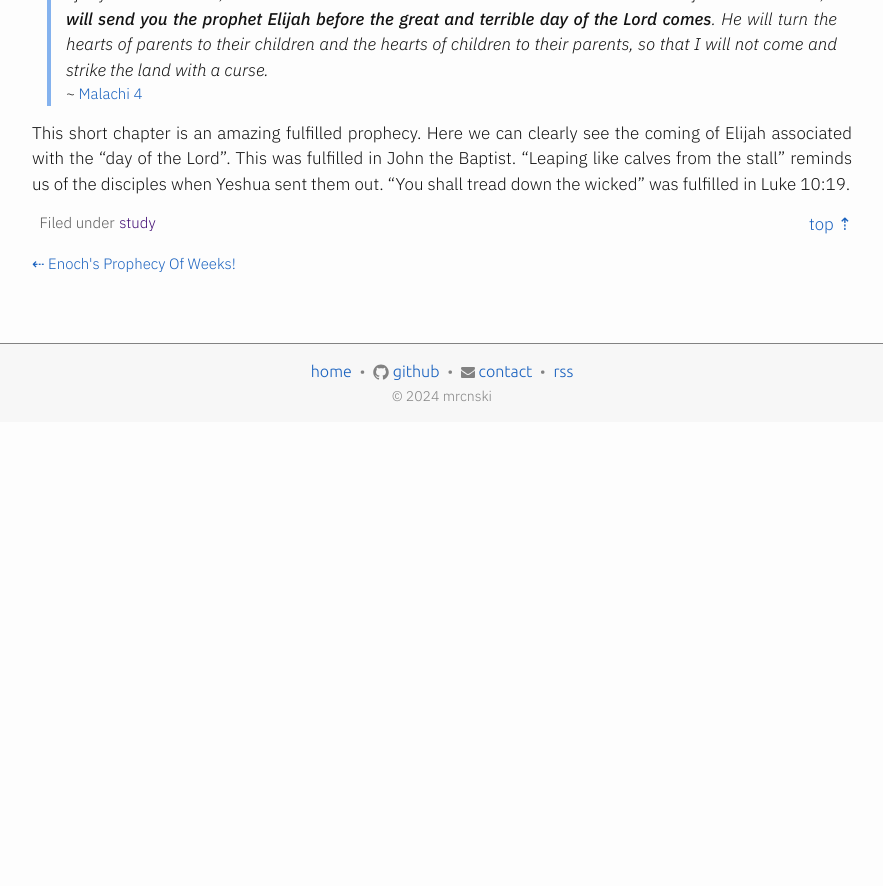
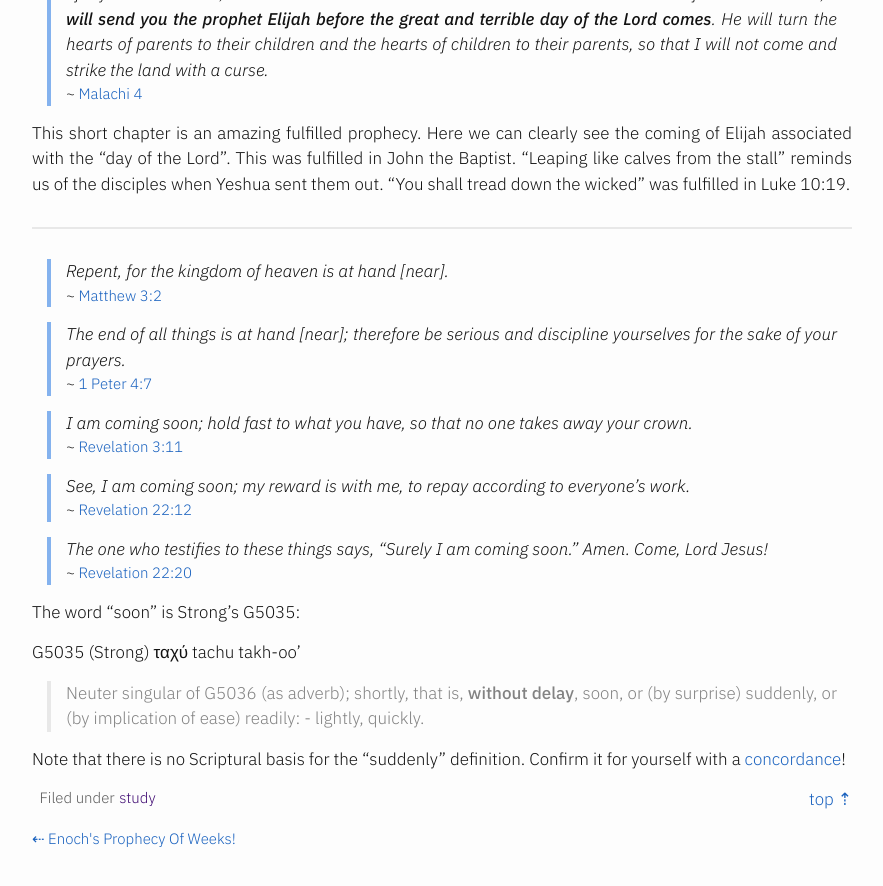
Before and after one commit to mrcnski/believeobey.live, a Jekyll site: the page built from _posts/2024-09-11-the-son-already-returned.md, in a window 1280 px wide and 900 px high, scrolled down 2139 px. Shown: the top 886 px of the window, without its empty margins (198-1081 px from the left). Built offline with Jekyll 4.4.1, drawn with Linux system fonts in a browser that asks for light colours; before the commit the page ends 2561 px from its top, so only the background shows below that.

Commit message:
Add some verses

```diff
--- a/_posts/2024-09-11-the-son-already-returned.md
+++ b/_posts/2024-09-11-the-son-already-returned.md
@@ -77,3 +77,43 @@ verse="Malachi 4"
 %}
 
 This short chapter is an amazing fulfilled prophecy. Here we can clearly see the coming of Elijah associated with the "day of the Lord". This was fulfilled in John the Baptist. "Leaping like calves from the stall" reminds us of the disciples when Yeshua sent them out. "You shall tread down the wicked" was fulfilled in Luke 10:19.
+
+---
+
+{% include verse.html
+text="Repent, for the kingdom of heaven is at hand [near]."
+verse="Matthew 3:2"
+%}
+
+{% include verse.html
+text="The end of all things is at hand [near]; therefore be serious and discipline yourselves for the sake of your prayers."
+verse="1 Peter 4:7"
+%}
+
+{% include verse.html
+text="I am coming soon; hold fast to what you have, so that no one takes away your crown."
+verse="Revelation 3:11"
+%}
+
+
+{% include verse.html
+text="See, I am coming soon; my reward is with me, to repay according to everyone’s work."
+verse="Revelation 22:12"
+%}
+
+{% include verse.html
+text="The one who testifies to these things says, “Surely I am coming soon.” Amen. Come, Lord Jesus!"
+verse="Revelation 22:20"
+%}
+
+
+The word "soon" is Strong's G5035:
+
+G5035   (Strong)
+ταχύ
+tachu
+takh-oo'
+
+> Neuter singular of G5036 (as adverb); shortly, that is, **without delay**, soon, or (by surprise) suddenly, or (by implication of ease) readily: - lightly, quickly.
+
+Note that there is no Scriptural basis for the "suddenly" definition. Confirm it for yourself with a [concordance](https://www.blueletterbible.org/lexicon/g5035/kjv/tr/0-1/)!
```
